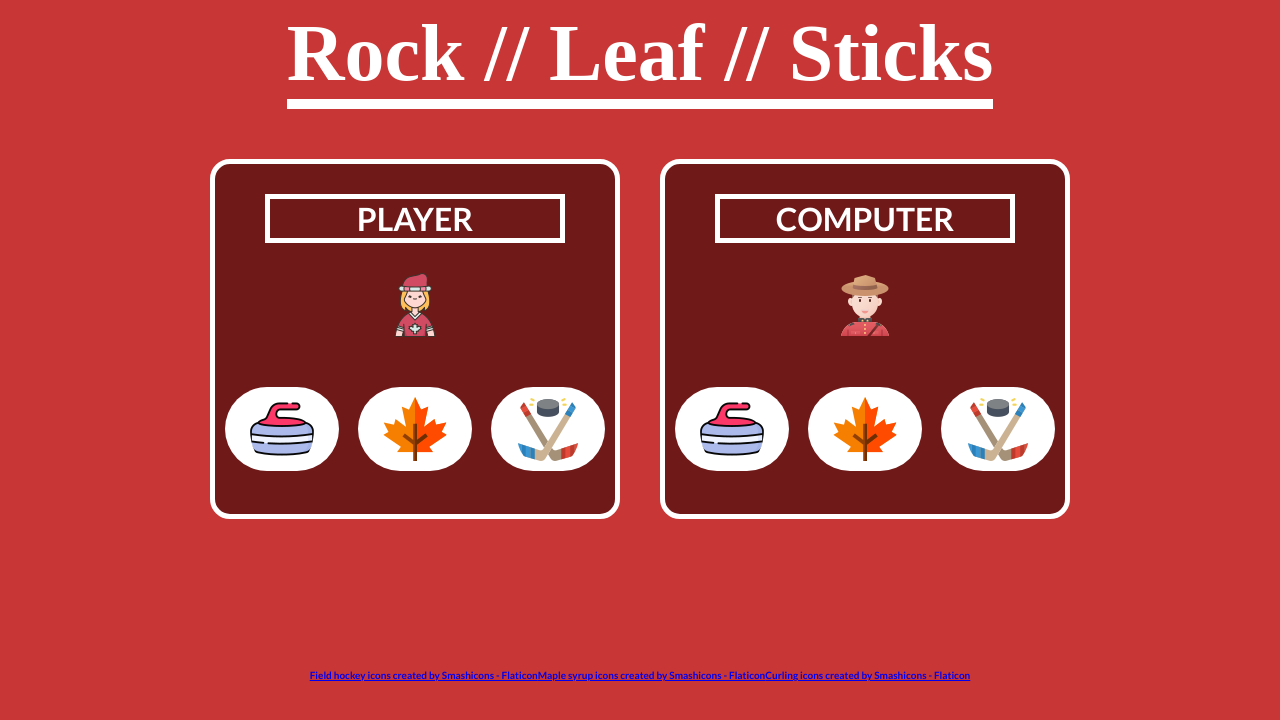
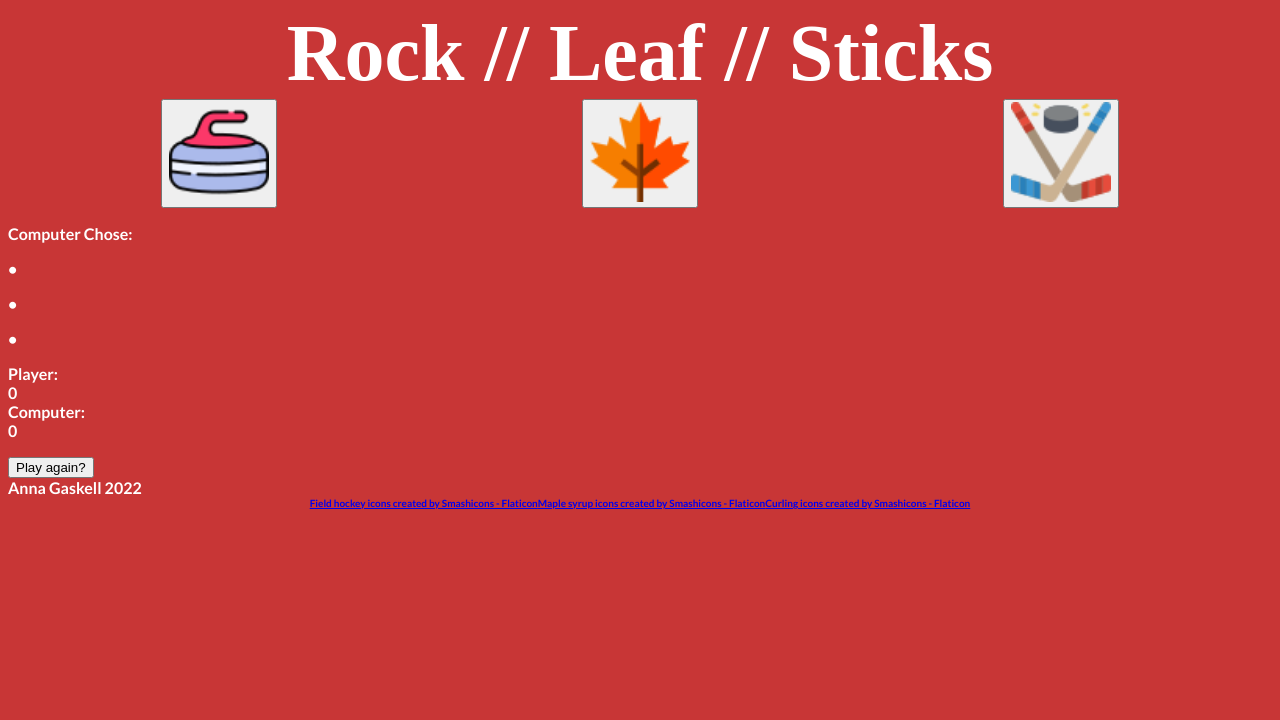
Before and after one commit to AnnaGaskell/RockPaperScissors, a plain HTML site: page index.html in a window 1280 px wide. Drawn offline with Linux system fonts and the light colour scheme.

Commit message:
final - better formatting

```diff
--- a/index.html
+++ b/index.html
@@ -11,66 +11,70 @@
     <title>Rock, Leaf, Sticks</title>
 </head>
 <body>
-    <div class="container">
-        <div class="topBox">
         <div class="title">Rock // Leaf // Sticks</div>
-            <div id="results"></div>
+
+        <div class="gameSelections">
+            <div class="gameSelections" id="Rock">
+                <button>
+                    <img src="images/rock.png" alt="curlingRock" width=100px height=100px>
+                </button>
             </div>
-        <div class="gameBox">
-            <div class="playerBox">
-                <h1 class="playerTitle">PLAYER</h1>
-                <div class="playerInfo">
-                    <img  src="images/canadian.png" alt="canadianicon" class="playerLogo"></img>
+            <div class="gameSelections" id="Leaf">
+                <button>
+                    <img src="images/leaf.png" alt="mapleLeaf" width=100px height=100px>
+                </button>
             </div>
-                <div class=gameSelections>
-                    <div class="RockButton" data-button="Rock">
-                        <img src="images/rock.png" alt="curlingRock" class="choiceImage">
-
-                    </div>
-                    <div class="LeafButton" data-button="Leaf">
-                        <img src="images/leaf.png" alt="mapleLeaf" class="choiceImage">
-
-                    </div>
-                    <div class="SticksButton" data-button="Sticks">
-                        <img src="images/sticks.png" alt="hockeySticks" class="choiceImage">
-
-                    </div>
+            <div class="gameSelections" id="Sticks">
+                <button>
+                    <img src="images/sticks.png" alt="hockeySticks" width=100px height=100px>
+                </button>
             </div>
         </div>
 
-            <div class="playerBox">
-                <h1 class="playerTitle">COMPUTER</h1>
-                <div class="playerInfo">
-                    <img src="images/mountie.png" alt="mountie" class="playerLogo">
+
+        <div class="result">
+            <p> </p>
         </div>
-                <div class=gameSelections>
-                    <div class="compRock" data-button="compRock">
-                        <img src="images/rock.png" alt="curlingRock" class="choiceImageNull">
 
+        <div class="score-board">
+            <div id="comp-choice">Computer Chose: <span id="computer-icon"> </span></div>
+            <div id="break">
+                <p>&#8226</p>  <p>&#8226</p> <p>&#8226</p>
             </div>
-                    <div class="compLeaf" data-button="compLeaf">
-                        <img src="images/leaf.png" alt="mapleLeaf" class="choiceImageNull">
+            <div id="tag">
+                <div class="name-tag">Player:</div>
+                <div id="player-score">0</div>
+                <div class="name-tag">Computer:</div>
+                <div id="computer-score">0</div>
+            </div>
+        </div>
 
+        <div class="modal" id="display-mod">
+            <div class="modal-content">
+                 <div id="end-result">
+                     <p> </p>
                 </div>
-                    <div class="compSticks" data-button="compSticks">
-                        <img src="images/sticks.png" alt="hockeySticks" class="choiceImageNull">
-
+                <div>
+                    <button id= "reset-btn" onClick="restartGame()">Play again?</button>
                 </div>
             </div>
         </div>
 
     </div>
-    </div>
 
-    <script src="javascript.js"></script>
 
     <footer>
+        <div class="copyright">
+            Anna Gaskell 2022
+        </div>
         <div class="attributes">
             <a href="https://www.flaticon.com/free-icons/field-hockey" title="field hockey icons">Field hockey icons created by Smashicons - Flaticon</a>
             <a href="https://www.flaticon.com/free-icons/maple-syrup" title="maple syrup icons">Maple syrup icons created by Smashicons - Flaticon</a>
             <a href="https://www.flaticon.com/free-icons/curling" title="curling icons">Curling icons created by Smashicons - Flaticon</a>
         </div>
     </footer>
+
+<script src="javascript.js"></script>
 </body>
 
 </html>
```
Lines whose indentation alone changed are shown as unchanged.
